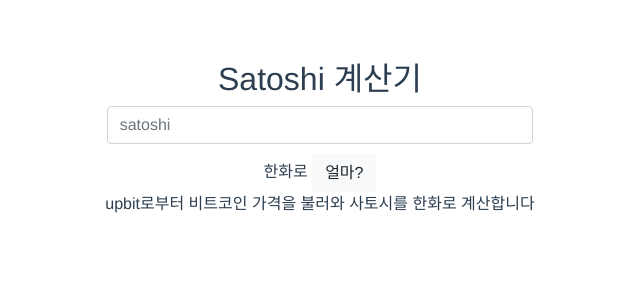
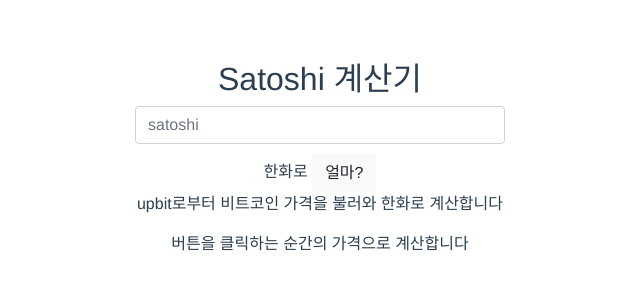
Before and after one commit to yevgnenll/satoshi, a Vue app: page / in a window 1280 px wide. Shown: the top 300 px of the page, without its empty margins (320-960 px from the left). Built offline with nearby package versions, Linux system fonts and the light colour scheme; no server answers.

Commit message:
description 수정

```diff
--- a/src/components/Satoshi.vue
+++ b/src/components/Satoshi.vue
@@ -1,5 +1,5 @@
 <template>
-  <div class="satoshi">
+  <div class="satoshi container">
     <div class="input-group">
       <input type="number" class="form-control col-4" placeholder="satoshi"
              ref="satoshiCurrency" aria-label="satoshi-currency" aria-describedby="basic-addon1"
@@ -15,7 +15,8 @@
         </span>
       </div>
       <div class="description">
-        upbit로부터 비트코인 가격을 불러와 사토시를 한화로 계산합니다
+        <p>upbit로부터 비트코인 가격을 불러와 한화로 계산합니다</p>
+        <p>버튼을 클릭하는 순간의 가격으로 계산합니다</p>
       </div>
     </div>
   </div>
```
